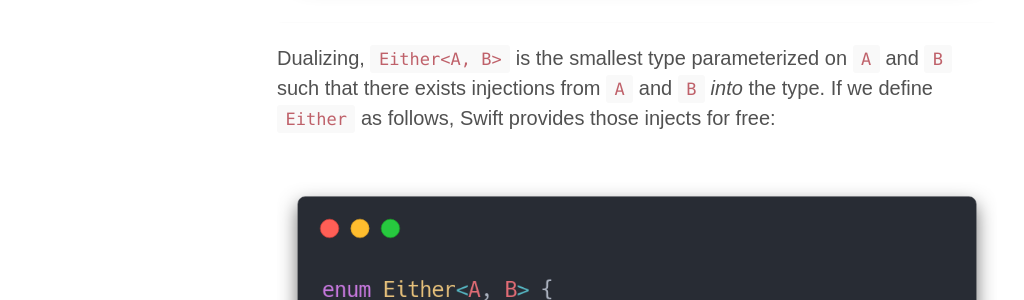
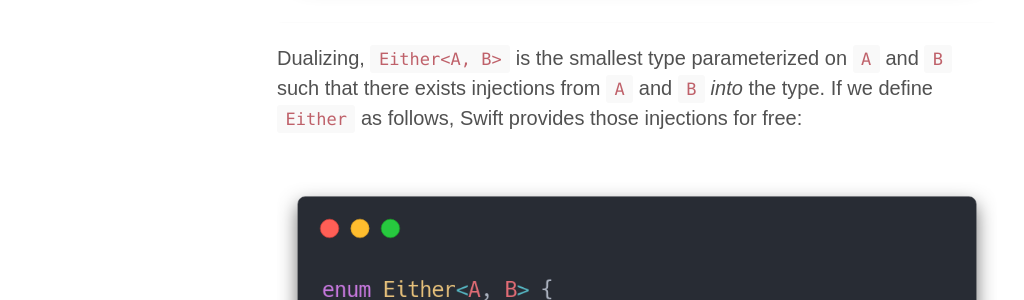
Before and after one commit to rvsrvs/jasdev.github.io, a Jekyll site: the page built from _posts/2019-7-26-duals.md, in a window 1280 px wide and 900 px high, scrolled down 7580 px. Shown: the part 153-453 px from the top of the window, without its empty margins (3-1027 px from the left). Built offline with Jekyll 4.4.1, drawn with Linux system fonts in a browser that asks for light colours; some web fonts are replaced.

Commit message:
Smaller copy updates

```diff
--- a/_posts/2019-7-26-duals.md
+++ b/_posts/2019-7-26-duals.md
@@ -78,7 +78,7 @@ A tuple is the “smallest” composite type of `A` and `B` such that there exis
 
 ![Projection functions `first` and `second`.](/public/images/first_second.png)
 
-Dualizing, `Either<A, B>` is the smallest type parameterized on `A` and `B` such that there exists injections from `A` and `B` _into_ the type. If we define `Either` as follows, Swift provides those injects for free:
+Dualizing, `Either<A, B>` is the smallest type parameterized on `A` and `B` such that there exists injections from `A` and `B` _into_ the type. If we define `Either` as follows, Swift provides those injections for free:
 
 ![`Either` and a note on its injection functions.](/public/images/either.png)
 
```
Also changed, not shown: about.md (+1 -1 lines).
